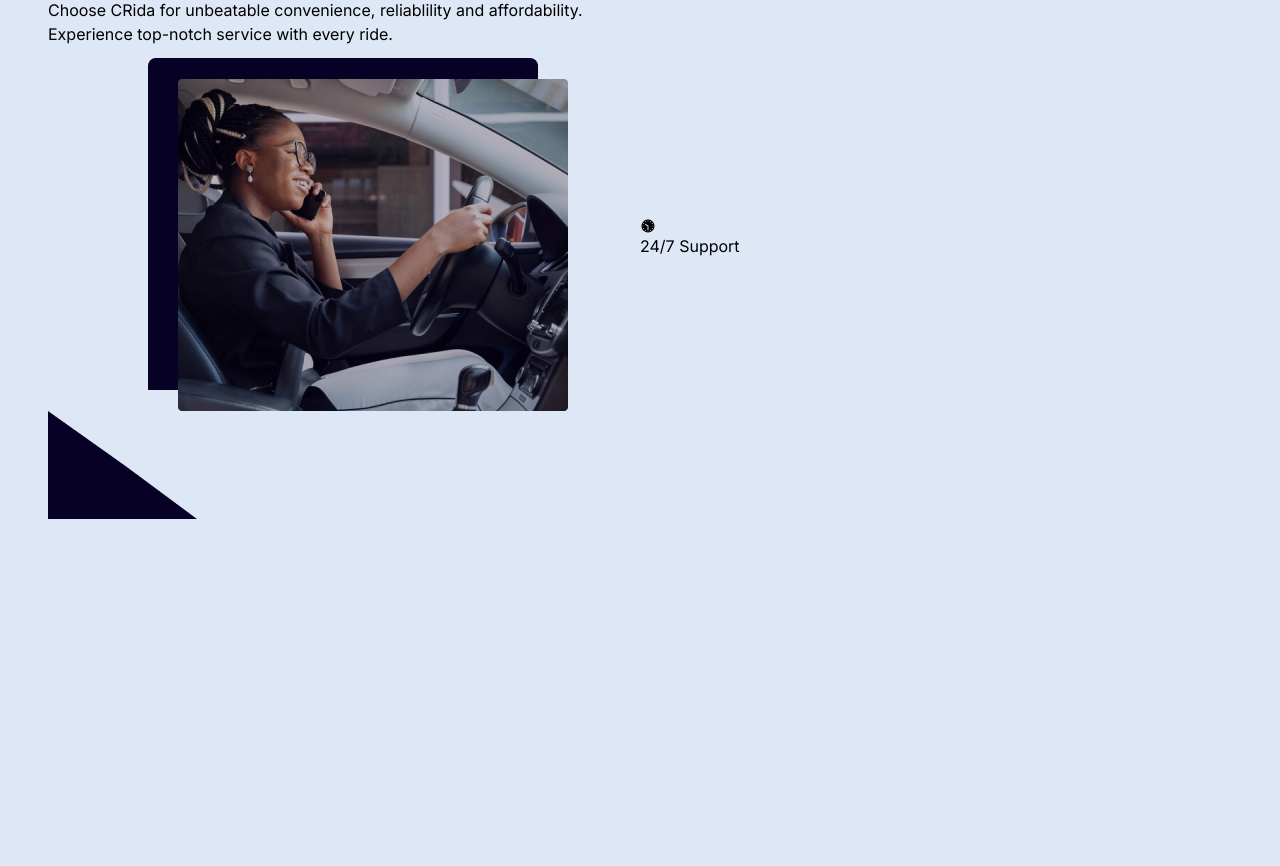
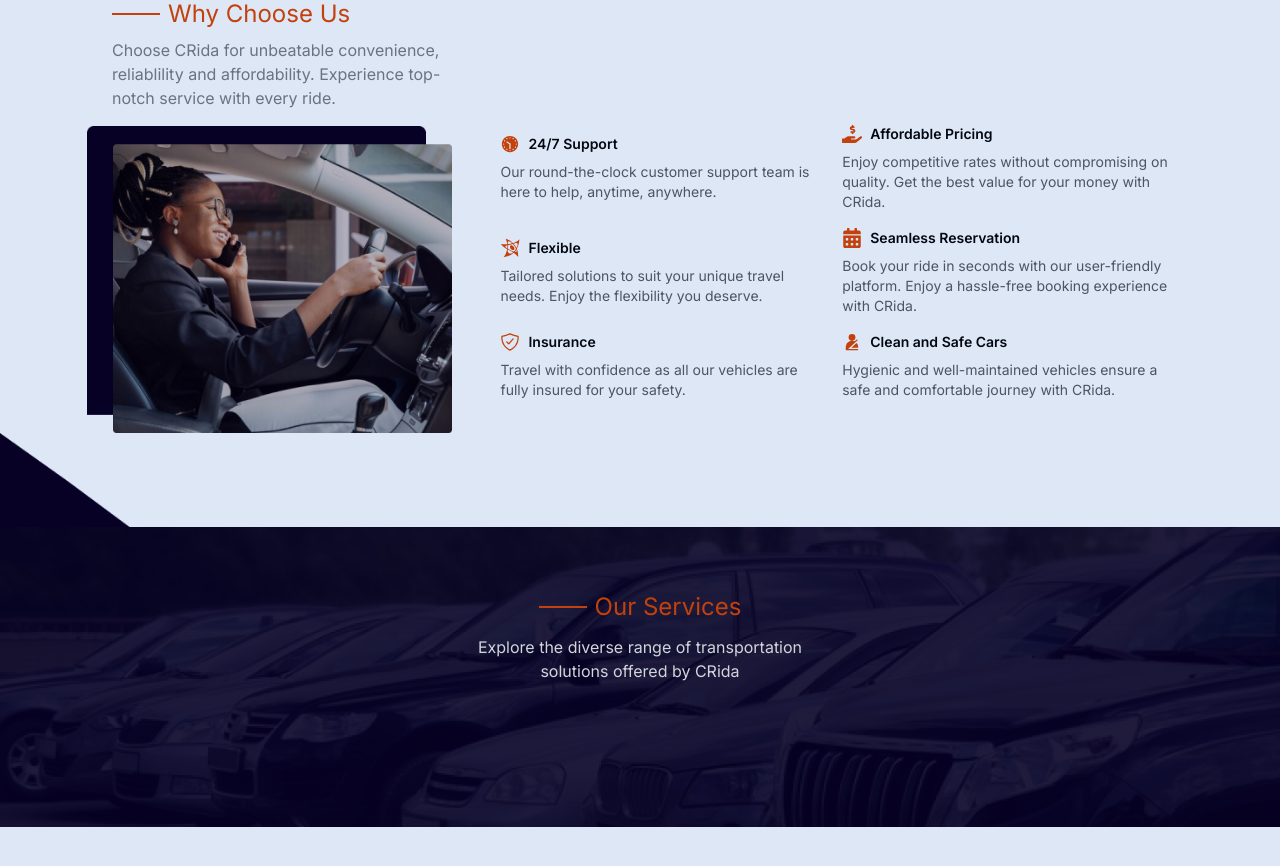
Before and after one commit to BigOTF/Ride, a Next.js app: page / in a window 1280 px wide. Shown: the part 1420-2286 px from the top of the page. Before the commit the page ends 1939 px from the top, so only its background shows below. Built offline with nearby package versions, Linux system fonts and the light colour scheme.

Commit message:
Created more sections in the home page dir and also tried adding more padding

```diff
--- a/app/globals.css
+++ b/app/globals.css
@@ -26,3 +26,18 @@ body {
     background-position: cover;
     height: 100%;
 }
+
+.image5 {
+    background-image: url(../public/hero5.png);
+    background-size: cover;
+    background-repeat: no-repeat;
+    background-position: cover;
+}
+
+.imageBD5 {
+    background-image: url(../public/heroBD5.png);
+    background-size: cover;
+    background-repeat: no-repeat;
+    background-position: cover;
+    height: 100%;
+}
--- a/app/layout.js
+++ b/app/layout.js
@@ -6,7 +6,7 @@ import Header from "@/components/Header";
 const inter = Inter({ subsets: ["latin"] });
 
 export const metadata = {
-  title: "Create Next App",
+  title: "CRida.IO",
   description: "Generated by create next app",
 };
 
--- a/app/page.js
+++ b/app/page.js
@@ -1,5 +1,7 @@
+"use client"
 import React from 'react'
 import Image from 'next/image'
+import { useRouter } from 'next/navigation'
 import carImage from '@/public/herocar.png'
 import hero3 from '@/public/hero3.png'
 import hero4 from '@/public/hero4.png'
@@ -12,6 +14,8 @@ import { IoShieldCheckmarkOutline } from "react-icons/io5";
 import { PiSeatbeltFill } from "react-icons/pi";
 
 const Home = () => {
+  const router = useRouter();
+
   return (
     <main className=''>
 
@@ -60,7 +64,7 @@ const Home = () => {
       </section>
 
 
-      <section className='mt-10 px-12 grid grid-cols-2 items-center'>
+      <section className='mt-10 px-20 grid grid-cols-2 items-center'>
         <div>
           <Image src={hero3} />
         </div>
@@ -69,15 +73,15 @@ const Home = () => {
 
           <div className='flex items-center gap-2'>
             <div className='w-12 h-[2px] bg-orange-700'></div>
-            <p className='text-orange-700 text-xl'>Who We Are</p>
+            <p className='text-orange-700 text-2xl'>Who We Are</p>
           </div>
 
-          <p className='text-gray-500 text-[1rem] leading-5'>
+          <p className='text-gray-500 text-[1rem] leading-6'>
             CRida is your reliable transportation partner, dedicated to ensuring safe and comfortable journeys. We create value by being proactive in maintaining quality fleet at reduced costs in order to provide efficient services by making sure we are at your service when needed. Meet our team and discover our commitment to excellence.
           </p>
 
           <div>
-            <button className='bg-purple-700 text-slate-100 hover:bg-purple-900 transition-all duration-500 px-3 py-2 rounded'>More About Us</button>
+            <button onClick={() => router.push('/About')} className='bg-purple-700 text-slate-100 hover:bg-purple-900 transition-all duration-500 px-3 py-2 rounded'>More About Us</button>
           </div>
 
         </div>
@@ -87,16 +91,19 @@ const Home = () => {
         </div>
       </section>
 
-      <section className='mt-10 px-12 grid grid-cols-2 items-center'>
+      <section className='mt-20 flex gap-12 items-center'>
 
         <div>
-          <div className='flex flex-col gap-3'>
-            <div className='flex items-center gap-2'>
-              <div className='w-12 h-[2px] bg-orange-700'></div>
-              <p className='text-orange-700 text-xl'>Why Choose Us</p>
+          <div className='flex flex-col gap-4'>
+            <div className='flex flex-col gap-2 pl-28'>
+              <div className='flex items-center gap-2'>
+                <div className='w-12 h-[2px] bg-orange-700'></div>
+                <p className='text-orange-700 text-2xl'>Why Choose Us</p>
+              </div>
+
+              <p className='text-gray-500 text-[1rem] leading-6'>Choose CRida for unbeatable convenience, reliablility and affordability. Experience top-notch service with every ride.</p>
             </div>
 
-            <p>Choose CRida for unbeatable convenience, reliablility and affordability. Experience top-notch service with every ride.</p>
 
             <div>
               <Image src={hero4} />
@@ -104,15 +111,100 @@ const Home = () => {
           </div>
         </div>
 
-        <div className='grid grid-cols-2'>
+        <div className='pr-28 grid grid-cols-2 gap-4 items-center'>
 
-          <div>
-            <IoMdClock />
-            <p className=''>24/7 Support</p>
+          <div className='flex flex-col gap-2'>
+            <div className='flex items-center gap-2'>
+              <IoMdClock className='text-orange-700 text-xl'/>
+              <p className='text-gray-950 font-semibold text-sm'>24/7 Support</p>
+            </div>
+
+            <p className='text-sm text-gray-600'>
+              Our round-the-clock customer support team is here to help, anytime, anywhere.
+            </p>
           </div>
+
+
+          <div className='flex flex-col gap-2'>
+            <div className='flex items-center gap-2'>
+              <FaHandHoldingUsd className='text-orange-700 text-xl'/>
+              <p className='text-gray-950 font-semibold text-sm'>Affordable Pricing</p>
+            </div>
+
+            <p className='text-sm text-gray-600'>
+              Enjoy competitive rates without compromising on quality. Get the best value for your money with CRida.
+            </p>
+          </div>
+
+
+          <div className='flex flex-col gap-2'>
+            <div className='flex items-center gap-2'>
+              <GiFlexibleStar className='text-orange-700 text-xl'/>
+              <p className='text-gray-950 font-semibold text-sm'>Flexible</p>
+            </div>
+
+            <p className='text-sm text-gray-600'>
+              Tailored solutions to suit your unique travel needs. Enjoy the flexibility you deserve.
+            </p>
+          </div>
+
+
+          <div className='flex flex-col gap-2'>
+            <div className='flex items-center gap-2'>
+              <FaCalendarAlt className='text-orange-700 text-xl'/>
+              <p className='text-gray-950 font-semibold text-sm'>Seamless Reservation</p>
+            </div>
+
+            <p className='text-sm text-gray-600'>
+              Book your ride in seconds with our user-friendly platform. Enjoy a hassle-free booking experience with CRida.
+            </p>
+          </div>
+
+
+          <div className='flex flex-col gap-2'>
+            <div className='flex items-center gap-2'>
+              <IoShieldCheckmarkOutline className='text-orange-700 text-xl'/>
+              <p className='text-gray-950 font-semibold text-sm'>Insurance</p>
+            </div>
+
+            <p className='text-sm text-gray-600'>
+              Travel with confidence as all our vehicles are fully insured for your safety.
+            </p>
+          </div>
+
+
+          <div className='flex flex-col gap-2'>
+            <div className='flex items-center gap-2'>
+              <PiSeatbeltFill className='text-orange-700 text-xl'/>
+              <p className='text-gray-950 font-semibold text-sm'>Clean and Safe Cars</p>
+            </div>
+
+            <p className='text-sm text-gray-600'>
+              Hygienic and well-maintained vehicles ensure a safe and comfortable journey with CRida.
+            </p>
+          </div>
+
+
 
         </div>
 
+      </section>
+
+      <section className='mb-10'>
+        <div className='image5 h-[300px]'>
+          <div className='imageBD5 flex flex-col items-center pt-16 gap-3'>
+
+            <div className='flex items-center gap-2'>
+              <div className='w-12 h-[2px] bg-orange-700'></div>
+              <p className='text-orange-700 text-2xl'>Our Services</p>
+            </div>
+
+            <p className='text-gray-300 text-[1rem] leading-6 flex flex-col items-center'>
+              Explore the diverse range of transportation <span>solutions offered by CRida</span>
+            </p>
+
+          </div>
+        </div>
       </section>
 
     </main>
```
Also changed, not shown: public/hero5.png (added), public/heroBD5.png (added).
